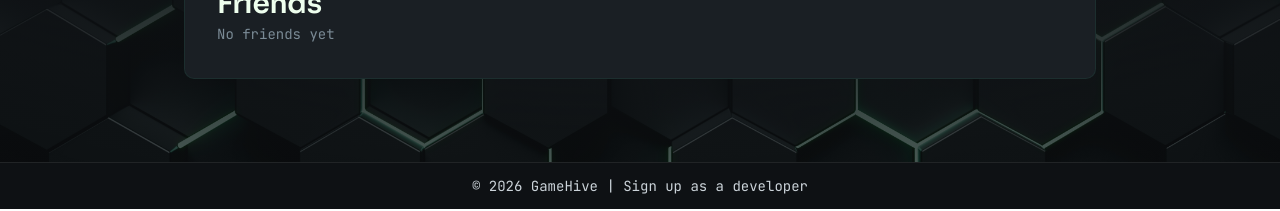
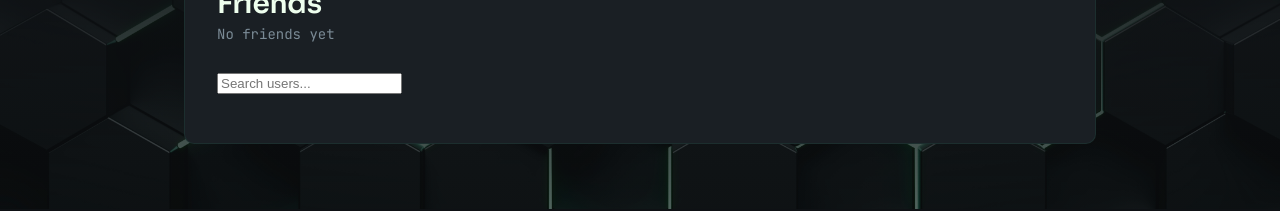
Before and after one commit to maxmattiasson/GameHive, a React (Vite) app in the folder apps/web/frontend/: page /profile/friends in a window 1280 px wide. Shown: the part 591-802 px from the top of the page. Built offline with nearby package versions, Linux system fonts and the light colour scheme; no server answers.

Commit message:
Sets up component and css module files, temporarily inserts component on player friends page for testing purposes.

```diff
--- /dev/null
+++ b/apps/web/frontend/src/components/ui/UsersSearchField.Module.css
@@ -0,0 +1,5 @@
+.resultList {
+    list-style: none;
+    padding: 0;
+    margin: 0;
+}
--- /dev/null
+++ b/apps/web/frontend/src/components/ui/UsersSearchField.tsx
@@ -0,0 +1,17 @@
+import Input from './Input';
+import styles from 'UsersSearchField.module.css';
+
+const getUsers = async () => {
+    // TODO: Implement user search API call, it should use a 200ms debounce to avoid excessive calls, it should use current value in the Input component as the search query, and it should return an array of users with user names matching the search query
+    return [];
+}
+
+export default function UsersSearchField() {
+    return (
+        <>
+            <Input type="search" name="userSearch" value="" onChange={getUsers} placeholder="Search users..." className={styles.searchField} />
+            <ul className={styles.resultsList}>
+            </ul>
+        </>
+    )
+}
--- a/apps/web/frontend/src/pages/playerPage/PlayerFriendsPage.tsx
+++ b/apps/web/frontend/src/pages/playerPage/PlayerFriendsPage.tsx
@@ -7,6 +7,7 @@ import {
 } from "../../hooks/useFriends";
 import { FriendRequestActions } from "../../components/ui/FriendRequestActions";
 import styles from "./PlayerFriendsPage.module.css";
+import UserSearchField from "../../components/ui/UsersSearchField";
 
 export function PlayerFriendsPage() {
   const { id } = useParams();
@@ -83,6 +84,10 @@ export function PlayerFriendsPage() {
           </ul>
         )}
       </div>
+
+      <div>
+        <UserSearchField />
+      </div>
     </section>
   );
 }
```
